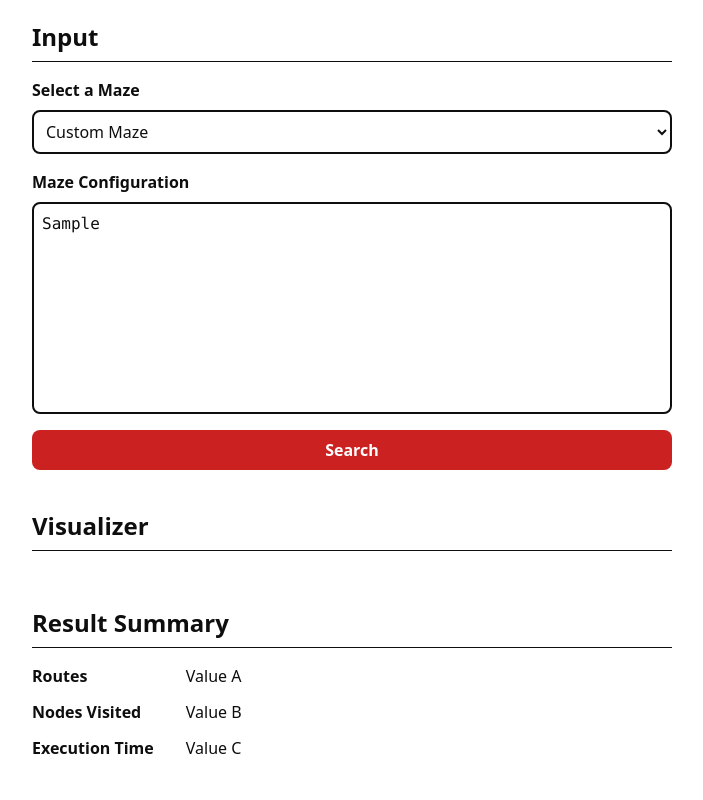
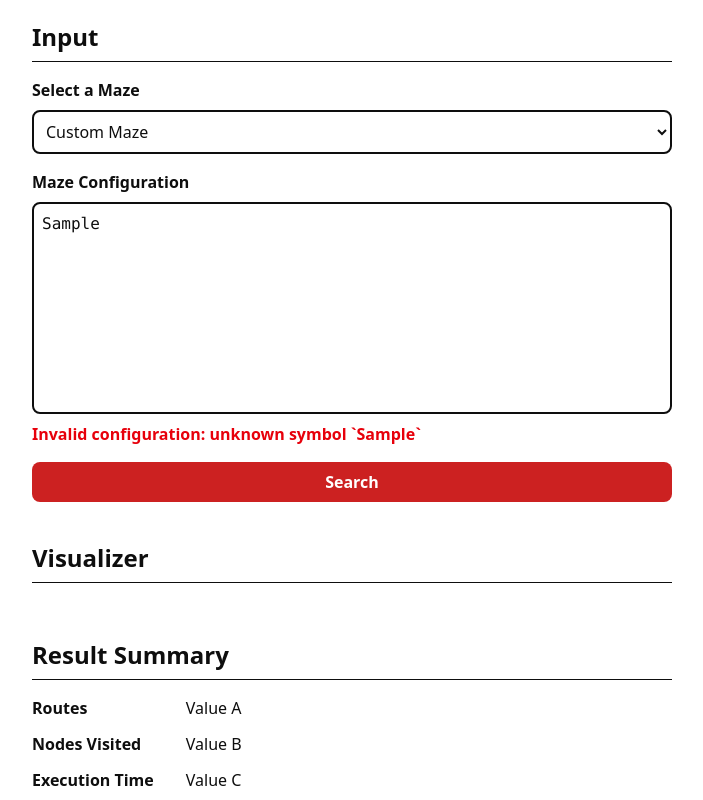
Before and after one commit to cadevue/treasure-hunt, a React (Vite) app: page / in a window 1280 px wide. Both pictures are taken after typing "Sample" into the empty fields and a click on the button "Search". Shown: the part 643-1443 px from the top of the page, without its empty margins (288-991 px from the left). Built offline with nearby package versions, Linux system fonts and the light colour scheme.

Commit message:
feat: input validation

```diff
--- a/src/sections/InputSection.tsx
+++ b/src/sections/InputSection.tsx
@@ -1,5 +1,4 @@
-import { useState, useCallback } from "react";
-
+import { useState, useCallback, useEffect } from "react";
 import SectionTitle from "../components/SectionTitle";
 import { PREDEFINED_MAZES } from "../utils/const";
 import { MazeSymbol } from "../utils/maze";
@@ -8,15 +7,36 @@ interface InputSectionProps {
     setMazeState: (maze: MazeSymbol[][]) => void;
 }
 
-const parseMazeString = (mazeString: string): MazeSymbol[][] => {
-    return mazeString.split("\n").map(row => row.split(" ") as MazeSymbol[]);
-}
+const VALID_SYMBOLS = new Set(Object.values(MazeSymbol));
+
+const parseMazeString = (mazeString: string): { maze: MazeSymbol[][] | null; error: string | null } => {
+    const rows = mazeString.split("\n").map(row => row.trim());
+    let invalidSymbol: string | null = null;
+
+    for (const row of rows) {
+        const symbols = row.split(" ") as MazeSymbol[];
+        for (const symbol of symbols) {
+            if (!VALID_SYMBOLS.has(symbol)) {
+                invalidSymbol = symbol;
+                break;
+            }
+        }
+        if (invalidSymbol) break;
+    }
+
+    if (invalidSymbol) {
+        return { maze: null, error: `Invalid configuration: unknown symbol \`${invalidSymbol}\`` };
+    }
+
+    const maze = rows.map(row => row.split(" ") as MazeSymbol[]);
+    return { maze, error: null };
+};
 
 const InputSection = ({ setMazeState }: InputSectionProps) => {
     const [mazeString, setMazeString] = useState("");
     const [isConfigReadOnly, setIsConfigReadOnly] = useState(false);
 
-    const handleMazeChange = useCallback((event: React.ChangeEvent<HTMLSelectElement>) => {
+    const handleSelectedMazeChange = useCallback((event: React.ChangeEvent<HTMLSelectElement>) => {
         const { value: mazeKey } = event.target;
 
         if (mazeKey === "custom") {
@@ -24,19 +44,46 @@ const InputSection = ({ setMazeState }: InputSectionProps) => {
 
             setMazeString("");
             setIsConfigReadOnly(false);
-            setMazeState(parseMazeString(mazeString));
+            setMazeState([]);
             return;
         }
 
-        const selectedMaze = PREDEFINED_MAZES[mazeKey as keyof typeof PREDEFINED_MAZES]?.value;
-        setMazeString(selectedMaze || "");
+        const selectedMazeString = PREDEFINED_MAZES[mazeKey as keyof typeof PREDEFINED_MAZES].value;
+        setMazeString(selectedMazeString || "");
         setIsConfigReadOnly(true);
-        setMazeState(parseMazeString(selectedMaze || ""));
-    }, [mazeString]);
+
+        const { maze } = parseMazeString(selectedMazeString);
+        setMazeState(maze || []);
+
+    }, [mazeString, setMazeState]);
+
+    const [errorMessage, setErrorMessage] = useState<string | null>(null);
+
+    useEffect(() => {
+        if (!mazeString.trim()) {
+            setMazeState([]);
+            setErrorMessage(null);
+            return;
+        }
+
+        const handler = setTimeout(() => {
+            const { maze, error } = parseMazeString(mazeString);
+            if (error) {
+                setErrorMessage(error);
+                return;
+            }
+
+            setErrorMessage(null);
+            setMazeState(maze!);
+        }, 500);
+
+        return () => clearTimeout(handler);
+    }, [mazeString, setMazeState]);
 
     return (
         <section className="w-full flex flex-col gap-4">
             <SectionTitle title="Input" />
+
             {/* Maze Selection */}
             <div className="w-full flex flex-col gap-2">
                 <label htmlFor="maze" className="font-bold">Select a Maze</label>
@@ -44,7 +91,7 @@ const InputSection = ({ setMazeState }: InputSectionProps) => {
                     name="maze"
                     id="maze"
                     className="w-full p-2 border-2 border-main-black rounded-lg"
-                    onChange={handleMazeChange}
+                    onChange={handleSelectedMazeChange}
                     defaultValue="custom"
                 >
                     <option value="custom">Custom Maze</option>
@@ -68,6 +115,11 @@ const InputSection = ({ setMazeState }: InputSectionProps) => {
                     disabled={isConfigReadOnly}
                     onChange={(e) => setMazeString(e.target.value)}
                 />
+
+                {/* Error Message */}
+                {errorMessage && (
+                    <p className="text-red-600 font-bold">{errorMessage}</p>
+                )}
             </div>
 
             {/* Search Button */}
```
